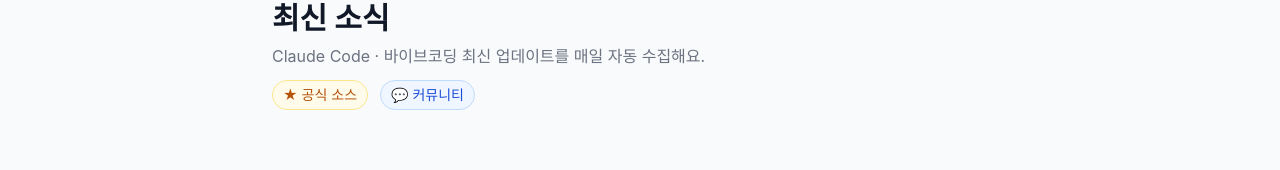
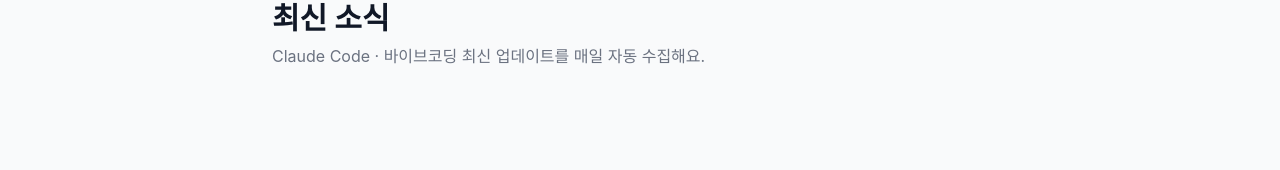
Before and after one commit to NAWHIZ/claude-guide, a Next.js app: page /news in a window 1280 px wide. Shown: the part 136-306 px from the top of the page. Built offline with nearby package versions, Linux system fonts and the light colour scheme; no server answers; the database is empty.

Commit message:
fix: remove redundant source badges from news page header

```diff
--- a/app/news/page.tsx
+++ b/app/news/page.tsx
@@ -44,14 +44,6 @@
           <p className="text-gray-500">
             Claude Code · 바이브코딩 최신 업데이트를 매일 자동 수집해요.
           </p>
-          <div className="mt-3 flex items-center gap-3 text-sm">
-            <span className="inline-flex items-center gap-1.5 px-2.5 py-1 bg-amber-50 text-amber-700 rounded-full border border-amber-200">
-              ★ 공식 소스
-            </span>
-            <span className="inline-flex items-center gap-1.5 px-2.5 py-1 bg-blue-50 text-blue-700 rounded-full border border-blue-200">
-              💬 커뮤니티
-            </span>
-          </div>
         </div>
 
         {news.length === 0 ? (
```
